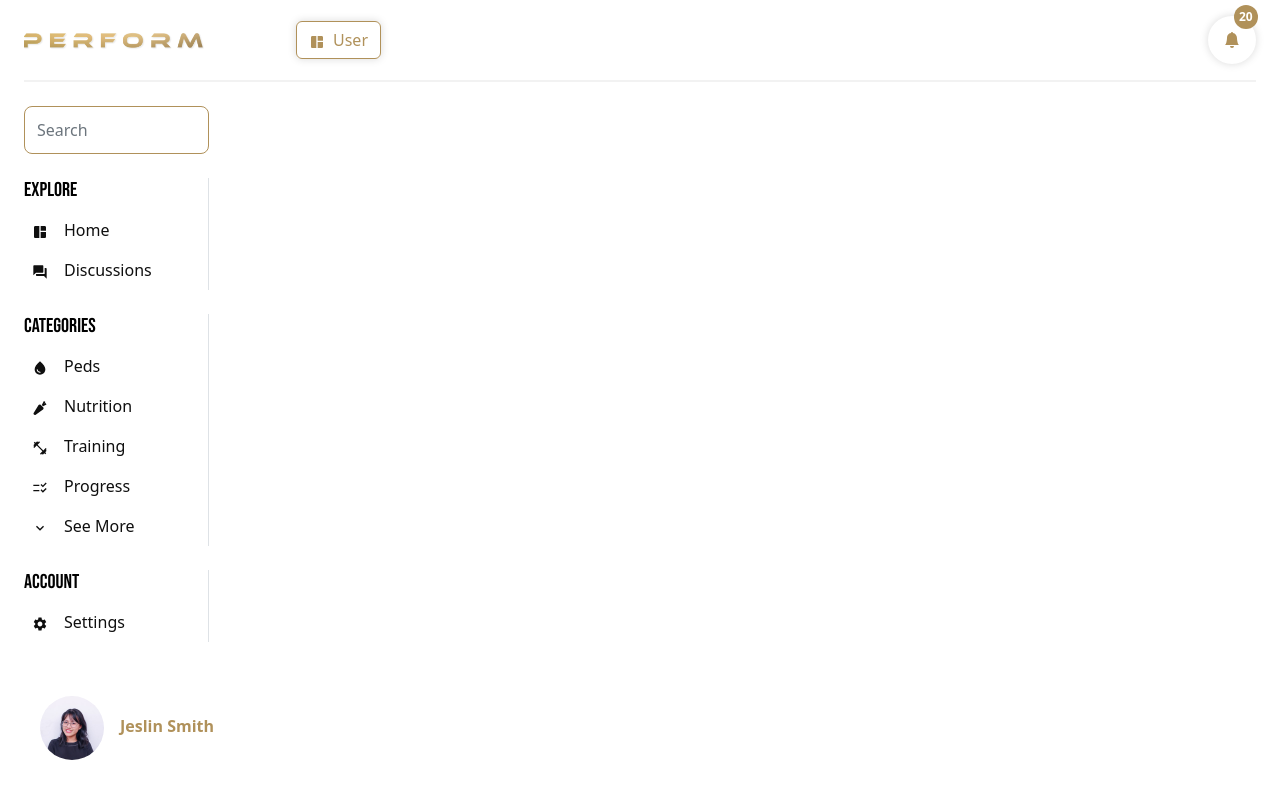
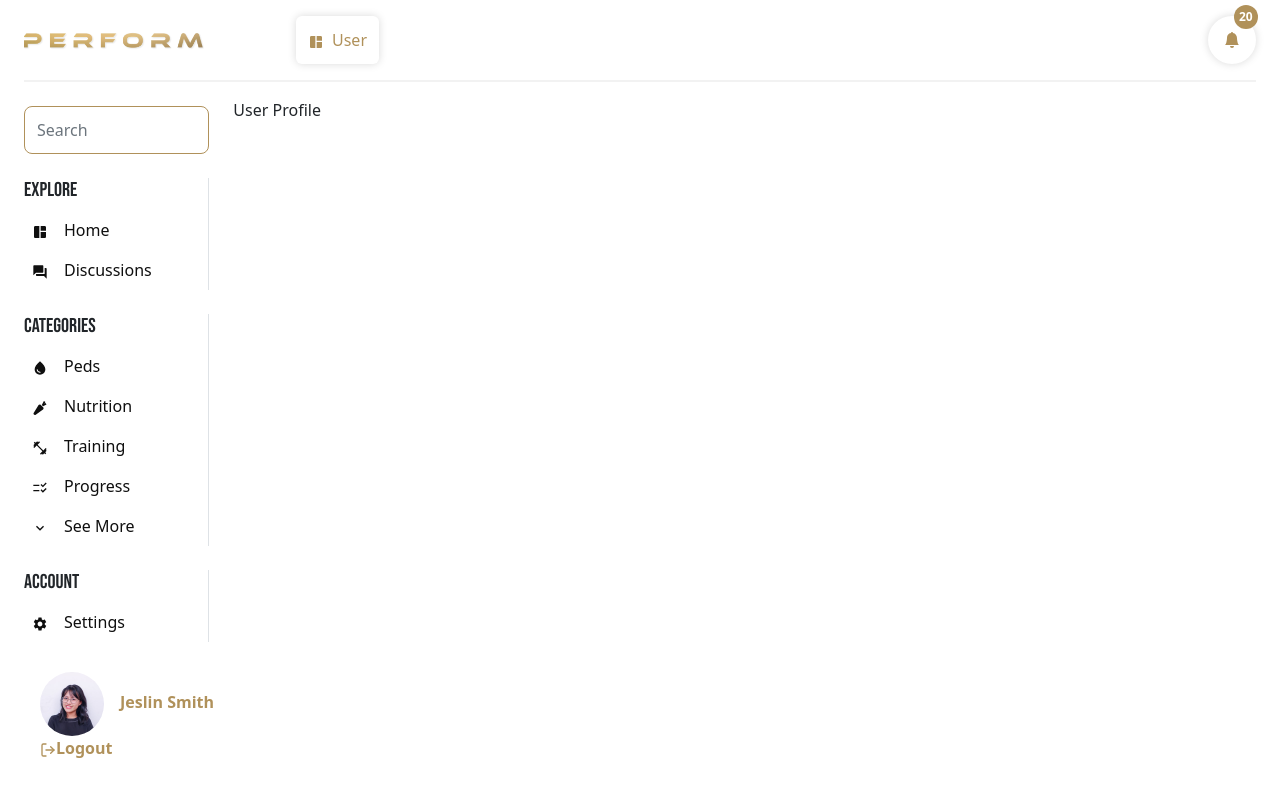
Before and after one commit to aminulds/gymnextjs, a Next.js app: page /user in a window 1280 px wide. Before the commit this address had no page. Shown: the top 800 px of the page. Built offline with nearby package versions, Linux system fonts and the light colour scheme.

Commit message:
added fun for active nav

```diff
--- a/app/layout.js
+++ b/app/layout.js
@@ -1,6 +1,7 @@
 'use client';
-import { MdSpaceDashboard, MdForum, MdWaterDrop, MdFitnessCenter, MdChecklistRtl, MdExpandMore, MdSettings } from 'react-icons/md';
+import { MdSpaceDashboard, MdForum, MdWaterDrop, MdFitnessCenter, MdChecklistRtl, MdExpandMore, MdSettings, MdDashboard } from 'react-icons/md';
 import { IoMdNutrition } from 'react-icons/io';
+import { FaUser } from 'react-icons/fa';
 import { usePathname } from 'next/navigation';
 import { useEffect, useState } from 'react';
 
@@ -14,25 +15,14 @@ import TopBar from '../components/TopBar/TopBar';
 
 export default function RootLayout({ children }) {
     const [pageIcon, setPageIcon] = useState(<MdSpaceDashboard />);
-    const router = usePathname();
 
-    useEffect(() => {
-        if (router === '/') {
-            setPageIcon(<MdSpaceDashboard />);
-        } else if (router === '/discussions') {
-            setPageIcon(<MdForum />);
-        } else if (router === '/peds') {
-            setPageIcon(<MdWaterDrop />);
-        } else if (router === '/nutrition') {
-            setPageIcon(<IoMdNutrition />);
-        } else if (router === '/training') {
-            setPageIcon(<MdFitnessCenter />);
-        } else if (router === '/progress') {
-            setPageIcon(<MdChecklistRtl />);
-        } else if (router === '/settings') {
-            setPageIcon(<MdSettings />);
-        }
-    }, [router]);
+    let router = usePathname();
+
+    const PageLabelHandler = (icon) => {
+        setPageIcon(icon);
+    };
+
+    //console.log(pageIcon);
 
     return (
         <html>
@@ -48,7 +38,7 @@ export default function RootLayout({ children }) {
 
                     <div className="row pt-3">
                         {/* Sidebar */}
-                        <Sidebar />
+                        <Sidebar PageLabelHandler={PageLabelHandler} />
                         {/* Main Content */}
                         {children}
                     </div>
--- a/app/page.js
+++ b/app/page.js
@@ -1,7 +1,7 @@
 'use client';
 const Home = () => {
     return (
-        <div className="col-12 col-md-9 col-lg-10 vh-100">
+        <div className="col-12 col-md-9 col-lg-10">
             <h1>Home</h1>
         </div>
     );
--- /dev/null
+++ b/app/user/page.js
@@ -0,0 +1,8 @@
+'use client';
+import React from 'react';
+
+const Peds = () => {
+    return <div className="col-12 col-md-9 col-lg-10">User Profile</div>;
+};
+
+export default Peds;
--- a/components/Input/Button.jsx
+++ b/components/Input/Button.jsx
@@ -1,8 +1,9 @@
 import React from 'react';
 
-const Button = ({ type, text, id }) => {
+const Button = ({ icon, type, text, id }) => {
     return (
         <button className="btn btnPrimary" type={type} id={id}>
+            <span className="me-2">{icon}</span>
             {text}
         </button>
     );
--- a/components/Input/button.scss
+++ b/components/Input/button.scss
@@ -11,8 +11,4 @@
         background: $colorPrimaryGradient2;
         color: $colorWhite;
     }
-
-    &:not(:last-child) {
-        margin-bottom: 1rem;
-    }
 }
--- a/components/Sidebar/Sidebar.jsx
+++ b/components/Sidebar/Sidebar.jsx
@@ -2,15 +2,19 @@ import Image from 'next/image';
 import { useState } from 'react';
 import Link from 'next/link';
 import { AiOutlineDoubleLeft } from 'react-icons/ai';
+import { FiLogOut } from 'react-icons/fi';
 import Input from '../Input/Input';
 import { sideBarNavData } from './sidebarData';
 import userImage from '/public/images/users/user-profile.png';
-import { usePathname } from 'next/navigation';
 
-const Sidebar = () => {
-    const [userLogIn, setuserLogIn] = useState(true);
+const Sidebar = ({ PageLabelHandler }) => {
+    const [login, setLogin] = useState(true);
     const [activeNav, setactiveNav] = useState(null);
-    const router = usePathname();
+
+    const ActiveNavHandler = (navItem, icon) => {
+        setactiveNav(navItem);
+        PageLabelHandler(icon);
+    };
 
     return (
         <div className="col-12 col-md-3 col-lg-2">
@@ -30,7 +34,7 @@ const Sidebar = () => {
                                     <h5 className="navTitle">{item.navType}</h5>
                                     {item.navItems.map((navItem) => (
                                         <li key={navItem.title} className={navItem.subNav ? 'nav-item dropdown' : 'nav-item'} data-bs-dismiss="offcanvas" aria-label="Close">
-                                            <Link onClick={() => setactiveNav(navItem)} className={`nav-link ${activeNav == navItem && 'active'}`} href={navItem.path} role={navItem.subNav ? 'button' : ''} data-bs-toggle={navItem.subNav ? 'dropdown' : ''} aria-expanded={navItem.subNav ? 'false' : ''}>
+                                            <Link onClick={() => ActiveNavHandler(navItem, navItem.icon)} className={`nav-link ${activeNav == navItem && 'active'}`} href={navItem.path} role={navItem.subNav ? 'button' : ''} data-bs-toggle={navItem.subNav ? 'dropdown' : ''} aria-expanded={navItem.subNav ? 'false' : ''}>
                                                 <span className="me-2 me-md-3">{navItem.icon}</span>
                                                 {navItem.title}
                                             </Link>
@@ -56,11 +60,19 @@ const Sidebar = () => {
                         })}
 
                         {/* User Profile */}
-                        {userLogIn && (
-                            <Link href="/user" className="user position-fixed bottom-0 mb-4 p-3">
-                                <Image className="userImage img-fluid me-3" src={userImage} alt="User Profile" />
-                                <span>Jeslin Smith</span>
-                            </Link>
+                        {login && (
+                            <div className="user position-fixed bottom-0 mb-4 p-3">
+                                <Link onClick={() => setactiveNav(true)} href="/user" className="nav-link">
+                                    <Image className="userImage img-fluid me-3" src={userImage} alt="User Profile" />
+                                    <span>Jeslin Smith</span>
+                                </Link>
+                                <Link className="nav-link" href="/" onClick={() => setLogin(false)}>
+                                    <span>
+                                        <FiLogOut />
+                                    </span>
+                                    Logout
+                                </Link>
+                            </div>
                         )}
                     </div>
                 </div>
--- a/components/TopBar/TopBar.jsx
+++ b/components/TopBar/TopBar.jsx
@@ -3,12 +3,11 @@ import React from 'react';
 import NavToogler from '../Input/NavToogler';
 import PageLabel from './PageLabel';
 import imgLogo from '/public/images/logo/logo.png';
-import { MdSpaceDashboard } from 'react-icons/md';
 import { BsFillBellFill } from 'react-icons/bs';
 import Notification from './Notification';
 import Link from 'next/link';
 
-const icons = [<MdSpaceDashboard />, <BsFillBellFill />];
+const icons = [<BsFillBellFill />];
 
 const TopBar = ({ pageIcon, labelTitle }) => {
     return (
@@ -21,7 +20,7 @@ const TopBar = ({ pageIcon, labelTitle }) => {
                 <PageLabel pageIcon={pageIcon} labelTitle={labelTitle} />
             </div>
 
-            <Notification iconName={icons[1]} notificatinCount="20" />
+            <Notification iconName={icons[0]} notificatinCount="20" />
         </div>
     );
 };
--- a/components/TopBar/topBar.scss
+++ b/components/TopBar/topBar.scss
@@ -26,9 +26,11 @@
         .btnPrimaryOutline {
             margin-left: 2rem;
             color: $colorPrimary;
-            border: $border_2;
+            border: none;
             box-shadow: $shadow_1;
             align-items: center;
+            height: 3rem;
+            cursor: text;
         }
     }
 
```
Also changed, not shown: app/user/head.js (added, +7 -0 lines).
